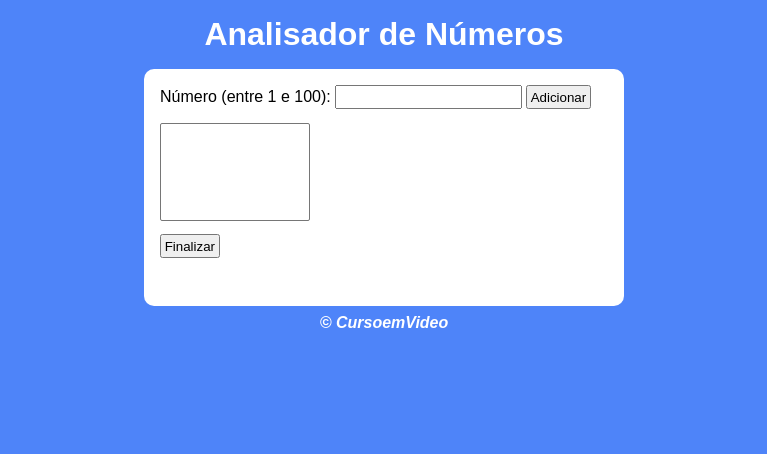
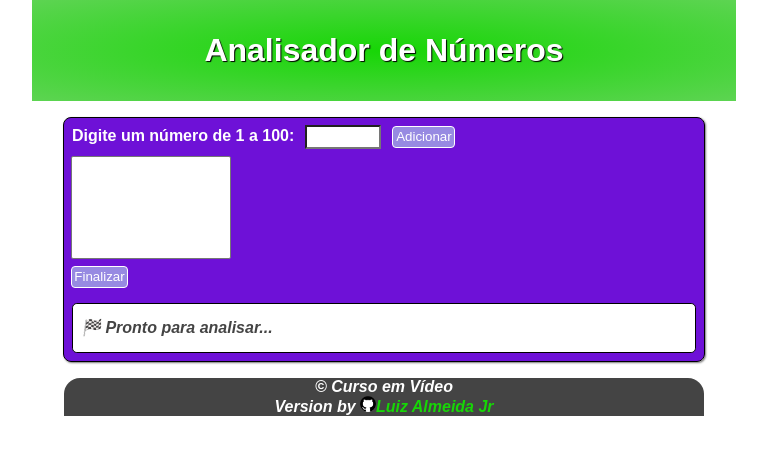
Before and after one commit to LuizAlmeidaJr/desafio-JS, a plain HTML site: page index.html in a window 1280 px wide. Shown: the whole page, without its empty margins (256-1023 px from the left). Drawn offline with Linux system fonts and the light colour scheme.

Commit message:
styleModification
Modificações em estilo e interações.

```diff
--- a/index.html
+++ b/index.html
@@ -1,30 +1,27 @@
 <!DOCTYPE html>
-<html lang="en">
-  <head>
-    <meta charset="UTF-8" />
-    <meta http-equiv="X-UA-Compatible" content="IE=edge" />
-    <meta name="viewport" content="width=device-width, initial-scale=1.0" />
+<html lang="pt-br">
+<head>
+    <meta charset="UTF-8">
+    <meta name="viewport" content="width=device-width, initial-scale=1.0">
     <title>Analisador de Números</title>
-    <link rel="stylesheet" href="style.css" />
-  </head>
-  <body>
+    <link rel="stylesheet" href="style.css">
+</head>
+<body>
     <header>
-      <h1>Analisador de Números</h1>
+        Analisador de Números
     </header>
     <section>
-      <div id="enunciado">
-        <p>Número (entre 1 e 100):</p>
-        <input type="number" name="entrada" id="entrada">
-        <input type="button" value="Adicionar" onclick="adicionar()">
-        <select name="lista" id="lista" size=6></select>
-        <input type="button" value="Finalizar" onclick="finalizar()">
-      </div>
-      <div id="resultado">
-      </div>
+        <p>Digite um número de 1 a 100:</p>
+        <input type="text" name="entrada" id="entrada">
+        <input type="button" class="button" value="Adicionar" onclick="adicionar()">
+        <select name="dados" id="dados" size=6></select>
+        <input type="button" class="button" value="Finalizar" onclick="finalizar()">
+        <div id="resultado">&#x1F3C1 Pronto para analisar...</div>
     </section>
     <footer>
-      <p>&copy; CursoemVideo</p>
+        <p>&copy; Curso em Vídeo</p>
+        <p>Version by <a href="https:\\github.com/LuizAlmeidaJr" target="_blank"><img src="githubIcon.png" height="16px" alt="GitHub Icon">Luiz Almeida Jr</a></p>
     </footer>
     <script src="script.js"></script>
-  </body>
+</body>
 </html>
--- a/script.js
+++ b/script.js
@@ -1,60 +1,61 @@
-let num = document.getElementById("entrada")
-let lista = document.querySelector("select#lista")
-let res = document.getElementById("resultado")
-let dados = []
+var num = document.getElementById("entrada")
+dados = []
+var lista = document.getElementById("dados")
+var resultado = document.getElementById("resultado")
 
-function isNumber(n) {
-  if(Number(n) >= 1 && Number(n) <= 100) {
+function test1(n) {  // Avalia se o número está dentro do intervalo permitido
+    if(n >= 1 & n <= 100) {
         return true
     } else {
-    return false
+        alert("Número fora do intervalo permitido!\nDigite um número de 1 a 100.")
     }
 }
 
-function outList(n, l) {
-  if(l.indexOf(Number(n)) == -1) {
+function test2(n, valores) {  // Avalia se o número já foi adicionado anteriormente
+    if(valores.indexOf(n) == -1) {
         return true
     } else {
-    return false
+        alert("Valor já adicionado!\nEscolha outro valor.")
     }
 }
 
 function adicionar() {
-  if(isNumber(num.value) && outList(num.value, dados)) {
+    if(test1(Number(num.value)) && test2(Number(num.value), dados)) {
         dados.push(Number(num.value))
         let item = document.createElement("option")
         item.text = `Valor ${num.value} adicionado.`
         lista.appendChild(item)
-    res.innerHTML = ""
-  } else {
-    alert("Valor inválido ou já adicionado à lista!")
     }
     num.value = ""
-  num.focus()
 }
 
 function finalizar() {
-  if(dados.length == 0) {
-    alert("Adicione valores antes de finalizar!")
+    lista.innerHTML = ""
+    if(dados == "") {
+        alert("Adicione dados primeiro!")
     } else {
-    let tot = dados.length
+        let total = dados.length
         let maior = dados[0]
-    let menor = dados[0]
+        let menor = dados [0]
         let soma = 0
         let media = 0
-    for(let pos in dados) {
-      soma += dados[pos]
-      media += soma / tot
-      if(dados[pos] > maior)
-        maior = dados[pos]
-      if(dados[pos] < menor)
-        menor = dados[pos]
+        for(let i in dados) {
+            soma += dados[i]
+            media = soma / total
+            if(dados[i] > maior) {
+                maior = dados[i]
             }
-    res.innerHTML = ""
-    res.innerHTML += `<p>Ao todo temos ${tot} números cadastrados.</p>`
-    res.innerHTML += `<p>O maior valor informado foi ${maior}.</p>`
-    res.innerHTML += `<p>O menor valor informado foi ${menor}.</p>`
-    res.innerHTML += `<p>A soma de todos os valores é ${soma}.</p>`
-    res.innerHTML += `<p>A média dos valores é ${media.toFixed(2).replace(".", ",")}.</p>`
+            if(dados[i] < menor) {
+                menor = dados[i]
             }
         }
+        resultado.innerHTML = ""
+        resultado.innerHTML = `<p>Foram analisados ${total} números.</p>`
+        resultado.innerHTML += `<p>Os números analisados foram ${dados.join(", ")}.</p>`
+        resultado.innerHTML += `<p>O menor número analisado foi ${menor} e o maior deles foi ${maior}.</p>`
+        resultado.innerHTML += `<p>A soma dos números analisados foi ${soma} e sua média foi ${media.toFixed(2).replace(".", ",")}.`
+        alert(dados)
+        dados = ""
+        dados = []
+    }
+}
--- a/style.css
+++ b/style.css
@@ -3,57 +3,96 @@
   padding: 0;
 }
 
-body {
-  background-color: rgba(36, 103, 248, 0.808);
+:root {
+  font-family: Arial, Helvetica, sans-serif;
+  --color0: rgb(68, 68, 68);
+  --color1: rgba(106, 11, 214, 0.973);
+  --color2: rgb(151, 138, 226);
+  --color3: rgb(23, 214, 6);
+  --color4: rgb(93, 212, 82);
 }
 
 header {
-  font-family: Arial, Helvetica, sans-serif;
+  background-image: radial-gradient(var(--color3), var(--color4));
+  color: white;
+  text-shadow: 1px 1px 1px black;
   font-weight: bold;
-  color: white;
   text-align: center;
+  font-size: 2em;
   padding: 1em;
+  width: 50%;
+  margin: auto;
 }
 
 section {
-  background-color: white;
-  border-radius: 10px;
-  width: 30em;
+  background-color: var(--color1);
+  width: 50%;
+  border: solid 1px black;
+  border-radius: 0.5em;
   margin: auto;
+  margin-top: 1em;
+  box-shadow: 1px 1px 2px rgba(0, 0, 0, 0.521);
 }
 
-#enunciado {
-  padding: 1em;
-  font-family: Arial, Helvetica, sans-serif;
+section > p {
+  color: white;
+  font-weight: bold;
+  padding: 0.5em 0 0.5em 0.5em;
+  display: inline-block;
 }
 
-#enunciado > p {
-  display: inline;
+#entrada {
+  width: 5em;
+  background-color: white;
+  padding: 0.2em;
+  margin: 0.5em 0 0.5em 0.5em;
 }
 
-input {
+.button {
+  background-color: var(--color2);
+  color: white;
   padding: 0.2em;
+  border-radius: 0.3em;
+  cursor: pointer;
+  border: solid 1px white;
+  margin: 0.5em;
 }
 
-#lista {
-  width: 150px;
-  margin: 1em 0;
+#dados {
+  display: block;
+  padding: 0.2em;
+  margin-left: 0.5em;
+  width: 12em;
+  text-align: start;
+}
+
+div {
+  background-color: white;
+  border: solid 1px black;
+  border-radius: 0.3em;
+  padding: 0.5em;
+  max-width: 664px;
+  margin: auto;
+  margin: 0.5em;
+  font-style: italic;
+  font-weight: bold;
+  line-height: 2em;
+  color: var(--color0);
   display: block;
 }
 
-#resultado {
-  font-family: Arial, Helvetica, sans-serif;
-  font-weight: bold;
-  padding: 1em;
+footer {
+  background-color: var(--color0);
+  color: white;
+  text-align: center;
+  margin: auto;
+  margin-top: 1em;
+  width: 50%;
+  font: italic bold 1em Arial, Helvetica, sans-serif;
+  border-radius: 1em 1em 0 0;
 }
 
-#resultado > p {
-  line-height: 1.3em;
+footer > p > a {
+  color: var(--color3);
+  text-decoration: none;
 }
-
-footer {
-  color: white;
-  text-align: center;
-  font: italic bold 1em Arial, Helvetica, sans-serif;
-  padding: 0.5em;
-}
```
Also changed, not shown: githubIcon.png (added). Lines whose indentation alone changed are shown as unchanged.
